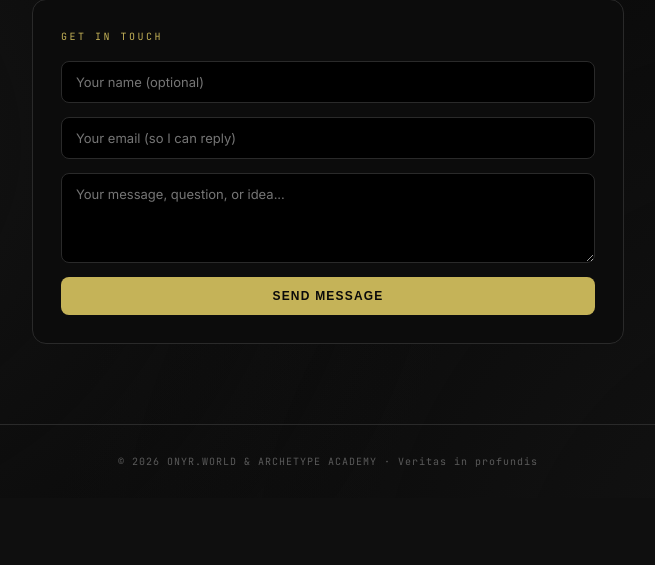
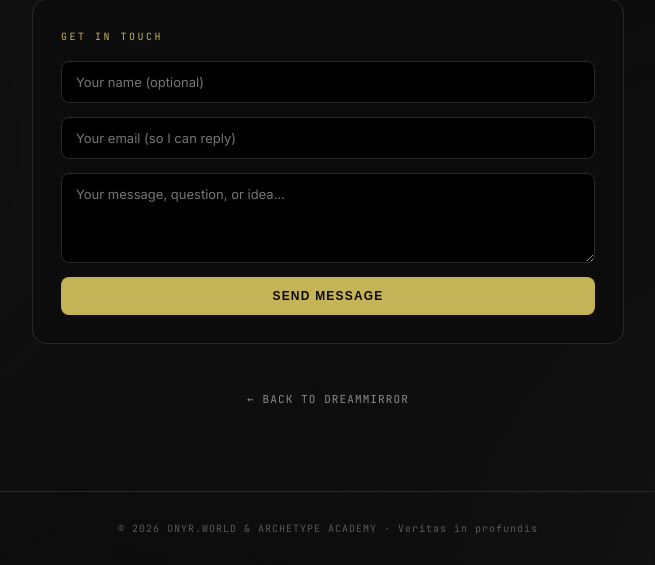
Before and after one commit to bloggustos-stack/dreammirror, a Flask app: page /about in a window 1280 px wide. Shown: the part 816-1381 px from the top of the page, without its empty margins (312-967 px from the left). Before the commit the page ends 1283 px from the top, so only its background shows below. Run offline with Flask 3, Linux system fonts and the light colour scheme.

Commit message:
Update about.html

```diff
--- a/templates/about.html
+++ b/templates/about.html
@@ -45,6 +45,10 @@ footer{padding:28px 8%;border-top:1px solid var(--border);text-align:center;font
       <button type="submit" style="background:var(--gold);color:#0a0a0a;border:none;border-radius:8px;padding:12px;font-size:12px;font-weight:700;text-transform:uppercase;letter-spacing:0.1em;cursor:pointer">Send Message</button>
     </form>
   </div>
+
+  <div style="margin-top:40px;text-align:center">
+    <a href="/" style="display:inline-flex;align-items:center;gap:8px;color:var(--text2);text-decoration:none;font-family:'JetBrains Mono',monospace;font-size:11px;letter-spacing:0.1em;text-transform:uppercase;border-bottom:1px solid transparent;transition:all .2s" onmouseover="this.style.color='var(--gold)';this.style.borderColor='var(--gold)'" onmouseout="this.style.color='var(--text2)';this.style.borderColor='transparent'">← Back to DreamMirror</a>
+  </div>
 </main>
 <footer>© 2026 ONYR.WORLD &amp; ARCHETYPE ACADEMY · Veritas in profundis</footer>
 </body>
```
